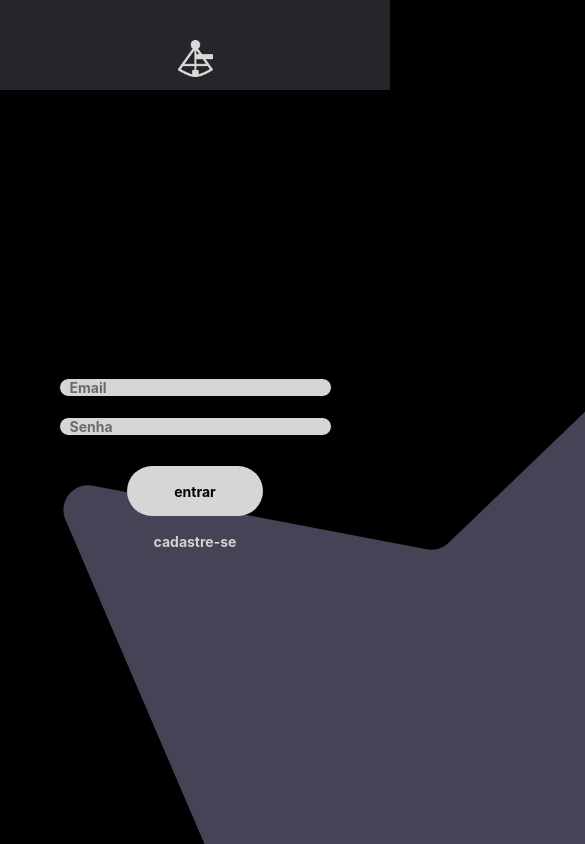
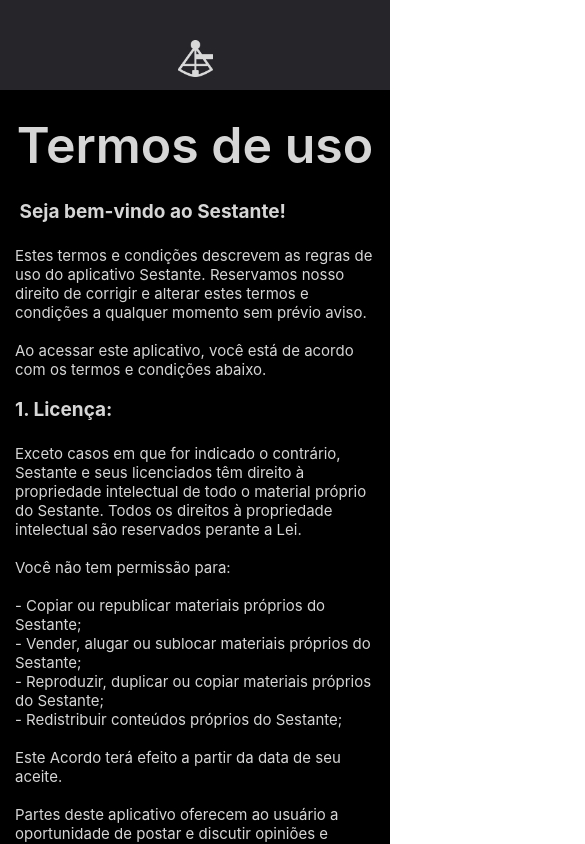
Before and after one commit to Patricia-Bandeira/Menu-tcc, a React Native app: screen /Termos in a window 390 px wide. Before the commit this address had no page. Shown: the top 844 px of the page, 585 px wide, since content can reach past the window. Built offline with nearby package versions, Linux system fonts and the light colour scheme.

Commit message:
pag Termos de uso
pagina termos de uso pronta

```diff
--- a/Componentes/CustomButton.js
+++ b/Componentes/CustomButton.js
@@ -61,6 +61,14 @@ const styles = StyleSheet.create({
         marginVertical: 8,
         marginHorizontal: 8,
     },
+    container_TERMOS: {
+        backgroundColor: '#D6D6D6',
+        alignSelf: 'center',
+        width: '50%',
+        height: 65,
+        borderRadius: 50,
+        marginVertical: 30,
+    },
 
     text: {
         color: 'black',
--- a/Navigation.js
+++ b/Navigation.js
@@ -22,6 +22,7 @@ import ForumQuimica from "./pages/Foruns/ForumQuimica";
 import ForumFisica from "./pages/Foruns/ForumFisica";
 import ForumBiologia from "./pages/Foruns/ForumBiologia";
 import ForumLinguas_Estrangeiras from "./pages/Foruns/ForumLinguas_Estrangeiras";
+import TermosDeUso from "./pages/Fluxo de autenticação/TermosDeUso";
 
 const Stack = createNativeStackNavigator();
 
@@ -50,6 +51,7 @@ export default function Navigation(){
                     <Stack.Screen name="ForumFisica" component={ForumFisica}/>
                     <Stack.Screen name="ForumBiologia" component={ForumBiologia}/>
                     <Stack.Screen name="ForumLinguas_Estrangeiras" component={ForumLinguas_Estrangeiras}/>
+                    <Stack.Screen name="Termos" component={TermosDeUso}/>
                 </Stack.Navigator>
     );
 };
--- a/package.json
+++ b/package.json
@@ -10,7 +10,7 @@
   },
   "dependencies": {
     "@expo/vector-icons": "^13.0.0",
-    "@react-native-async-storage/async-storage": "^1.17.10",
+    "@react-native-async-storage/async-storage": "^1.17.11",
     "@react-native-masked-view/masked-view": "0.2.7",
     "@react-navigation/bottom-tabs": "^6.4.0",
     "@react-navigation/native": "^6.0.13",
@@ -21,7 +21,7 @@
     "expo-checkbox": "~2.2.0",
     "expo-constants": "^13.2.4",
     "expo-status-bar": "~1.4.0",
-    "lottie-react-native": "^5.1.4",
+    "lottie-react-native": "5.1.3",
     "react": "18.0.0",
     "react-hook-form": "^7.38.0",
     "react-native": "0.69.6",
--- a/pages/Fluxo de autenticação/Cadastro.js
+++ b/pages/Fluxo de autenticação/Cadastro.js
@@ -65,7 +65,7 @@ export default function Cadastro(){
                         alert('Este Email já está sendo utilizado')
                     }
                     else if (resposta.includes('{"userId":')){
-                    navigation.navigate('Preferencias')
+                    navigation.navigate('Termos')
                     AS_API.setItem('userId', (JSON.stringify(responseJson.userId)))
                     AS_API.setItem('userPassword', data.Senha)
 
--- /dev/null
+++ b/pages/Fluxo de autenticação/TermosDeUso.js
@@ -0,0 +1,125 @@
+import {View, Image, ScrollView, StyleSheet, Text,} from 'react-native';
+import { useNavigation } from '@react-navigation/native';
+import Css from "../css";
+import Vector from '../../img/Vector.png';
+import CustomButton from '../../Componentes/CustomButton';
+
+export default function TermosDeUso (){
+    const onPressTermos = () =>{
+        navigation.navigate('Preferencias')
+      }
+    const navigation = useNavigation();
+
+    return (
+        <View style={Css.container}>
+         <View style={Css.cabecalho}>
+         <Image source={Vector} style={Css.img}/>
+               </View>
+
+                <View>
+                    <Text style={styles.titulo}>
+                        Termos de uso
+                    </Text>
+                    <ScrollView style={styles.View}>
+                    <Text style={styles.corpo}>
+                    <Text style={styles.corpoDestaque}> Seja bem-vindo ao Sestante!{"\n"}
+                    {"\n"}</Text>
+
+Estes termos e condições descrevem as regras de uso do aplicativo Sestante.
+Reservamos nosso direito de corrigir e alterar estes termos e condições a qualquer momento sem prévio aviso.{"\n"}
+{"\n"}
+Ao acessar este aplicativo, você está de acordo com os termos e condições abaixo.{"\n"}
+{"\n"}
+<Text style={styles.corpoDestaque}>1. Licença:{"\n"}
+{"\n"}</Text>
+Exceto casos em que for indicado o contrário, Sestante e seus licenciados têm direito à propriedade intelectual de todo o material próprio do Sestante. Todos os direitos à propriedade intelectual são reservados perante a Lei.{"\n"}
+{"\n"}
+Você não tem permissão para:{"\n"}
+{"\n"}
+- Copiar ou republicar materiais próprios do Sestante;{"\n"}
+- Vender, alugar ou sublocar materiais próprios do Sestante;{"\n"}
+- Reproduzir, duplicar ou copiar materiais próprios do Sestante;{"\n"}
+- Redistribuir conteúdos próprios do Sestante;{"\n"}
+{"\n"}
+Este Acordo terá efeito a partir da data de seu aceite.{"\n"}
+{"\n"}
+Partes deste aplicativo oferecem ao usuário a oportunidade de postar e discutir opiniões e informações em determinadas áreas. Sestante não filtra, edita, publica ou revisa Comentários antes que eles sejam apresentados no aplicativo.
+Comentários refletem as opiniões do usuário que os posta. Na extensão em que as leis aplicáveis permitem, Sestante não se responsabiliza legalmente pelos Comentários ou quaisquer danos, riscos ou despesas causadas ou sofridas como resultado do uso, e/ou postagem e/ou aparência dos comentários deste aplicativo.{"\n"}
+{"\n"}
+O Sestante reserva a si o direito de remover quaisquer comentários e postagens que possam ser considerados inapropriados, ofensivos ou quebrem os Termos e Condições deste contrato.{"\n"}
+{"\n"}
+Você declara e garante que:{"\n"}
+{"\n"}
+- Você tem o direito de postar comentários e postagens em nosso aplicativo e tem todas as licenças e consentimentos para tal;{"\n"}
+- Seus comentários e postagens não invadem qualquer propriedade intelectual, incluindo direitos autorais, patentes ou marcas registradas de terceiros;{"\n"}
+- Seus comentários e postagens não contêm material difamatório, injurioso, ofensivo, sexual, imagens sensíveis, de alguma forma ilícito ou que configure invasão de privacidade;{"\n"}
+- Seus comentários e postagens não serão usados para solicitar ou promover negócios ou apresentar atividades comerciais ou atividades ilícitas.{"\n"}
+{"\n"}
+Você por meio deste concede ao Sestante a licença não-exclusiva de usar, reproduzir, editar e autorizar outros a usar, reproduzir ou editar qualquer um de seus comentários e postagens em qualquer e todas as formas, formatos e mídias.{"\n"}
+{"\n"}
+
+<Text style={styles.corpoDestaque}>2.Remoção de conteúdo postados em nosso aplicativo:{"\n"}
+{"\n"}</Text>
+Se você encontrar qualquer conteúdo em nosso aplicativo que seja de qualquer forma ofensivo, você tem a liberdade de entrar em contato conosco e nos informar do problema a qualquer momento. Vamos considerar as solicitações de remoção de conteúdo, mas não somos obrigados a remover qualquer conteúdo do nosso aplicativo nem a responder diretamente à sua solicitação.{"\n"}
+{"\n"}
+Nós não garantimos que as informações contidas neste aplicativo são corretas. Nós não garantimos integralidade ou exatidão do conteúdo. Não garantimos que o aplicativo se manterá disponível ou que o material do aplicativo se manterá atualizado.{"\n"}
+{"\n"}
+
+
+<Text style={styles.corpoDestaque}>3.Declaração de Isenção de Responsabilidade:{"\n"}
+{"\n"}</Text>
+No máximo possível permitido por lei, nós excluímos todas as representações, garantias e condições relativas ao nosso aplicativo e ao uso deste aplicativo. Nada nesta declaração de isenção de responsabilidade vai:{"\n"}
+{"\n"}
+- Limitar ou excluir nossa responsabilidade ou sua responsabilidade por possíveis danos pessoais;{"\n"}
+- Limitar ou excluir nossa responsabilidade ou sua responsabilidade por fraudes ou deturpações fraudulentas;{"\n"}
+- Limitar nossa responsabilidade ou sua responsabilidade de quaisquer maneiras que não forem permitidas sob a lei;{"\n"}
+- Excluir quaisquer responsabilidades suas ou nossas que não podem ser excluídas de acordo com a lei aplicável.{"\n"}
+{"\n"}
+As limitações e proibições de responsabilização listadas nesta Seção e em outras partes desta declaração:
+
+ (A) estão sujeitas ao parágrafo anterior;
+e (B) regem todas as responsabilizações que surgirem sob a declaração, incluindo responsabilizações surgidas em contrato, em delitos e em quebra de obrigações legais.{"\n"}
+{"\n"}
+Enquanto o aplicativo e as informações e serviços do aplicativo forem oferecidos gratuitamente, nós não seremos responsáveis por perdas e danos de qualquer natureza.
+{"\n"}{"\n"}{"\n"}
+<Text style={styles.corpoDestaque}>Atenciosamente, equipe Sestante.</Text>
+                    </Text>
+                    <CustomButton
+                text={'Concordar e Continuar'}
+                onPress={onPressTermos}
+                type="TERMOS"
+                />
+                    </ScrollView>
+                </View>
+              </View>
+       );
+     }
+
+     const styles = StyleSheet.create({
+        titulo: {
+            fontSize: 50,
+            fontWeight: '600',
+            color: '#D6D6D6',
+            marginVertical: 25,
+            alignSelf:'center'
+        },
+        corpo: {
+            fontSize: 15,
+            fontWeight: '400',
+            color: '#D6D6D6',
+            marginHorizontal:15
+
+        },
+        corpoDestaque: {
+            fontSize: 19,
+            fontWeight: '700',
+            color: '#D6D6D6',
+        },
+        btn: {
+            color: '#D6D6D6',
+
+        },
+        View: {
+            marginBottom:225,
+        },
+      })
```
Also changed, not shown: 1 other file (tests, documents, lock files or other folders).
